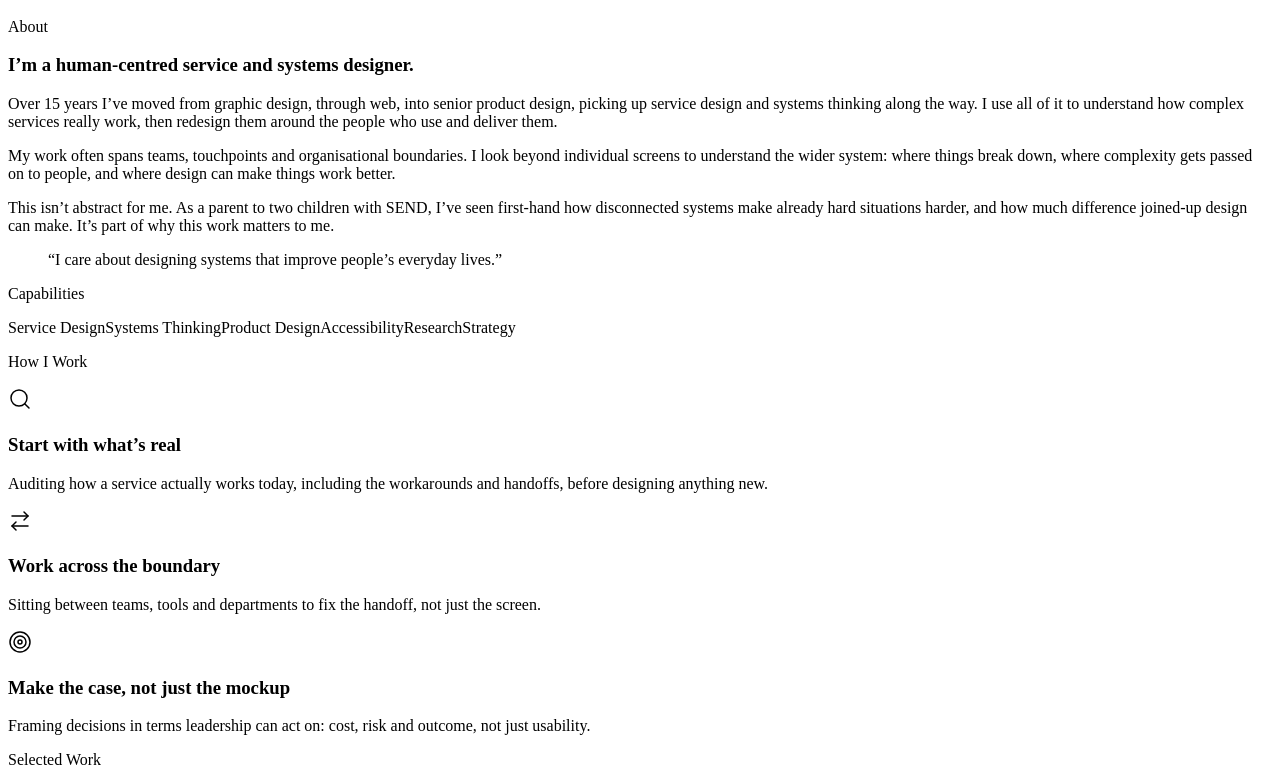
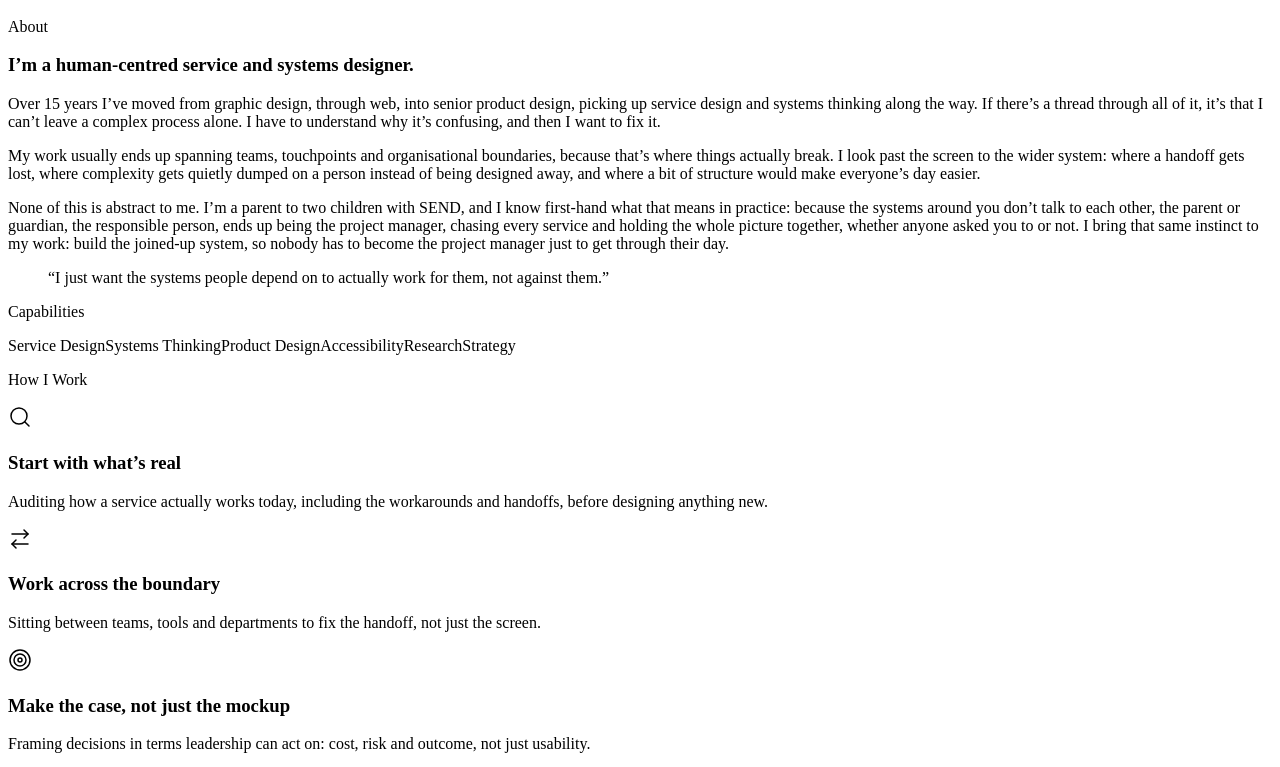
Before and after one commit to jadeparrish/portfolio, a Next.js app: page / in a window 1280 px wide. Shown: the part 1579-2346 px from the top of the page. Built offline with nearby package versions, Linux system fonts and the light colour scheme.

Commit message:
Modify read time and improve text clarity
Updated read time and revised several paragraphs for clarity and coherence.

```diff
--- a/app/page.js
+++ b/app/page.js
@@ -52,7 +52,7 @@ const thoughts = [
   {
     icon: Wrench,
     title: 'Nobody wants the new feature. They want the old one to work.',
-    readTime: '2 min read',
+    readTime: '6 min read',
     href: '/thinking/legacy',
   },
 ];
@@ -281,24 +281,30 @@ export default function PortfolioHomepage() {
                 <p>
                   Over 15 years I&rsquo;ve moved from graphic design, through web, into
                   senior product design, picking up service design and systems thinking
-                  along the way. I use all of it to understand how complex services really
-                  work, then redesign them around the people who use and deliver them.
+                  along the way. If there&rsquo;s a thread through all of it, it&rsquo;s
+                  that I can&rsquo;t leave a complex process alone. I have to understand
+                  why it&rsquo;s confusing, and then I want to fix it.
                 </p>
                 <p>
-                  My work often spans teams, touchpoints and organisational boundaries. I
-                  look beyond individual screens to understand the wider system: where
-                  things break down, where complexity gets passed on to people, and where
-                  design can make things work better.
+                  My work usually ends up spanning teams, touchpoints and organisational
+                  boundaries, because that&rsquo;s where things actually break. I look past
+                  the screen to the wider system: where a handoff gets lost, where
+                  complexity gets quietly dumped on a person instead of being designed away,
+                  and where a bit of structure would make everyone&rsquo;s day easier.
                 </p>
                 <p>
-                  This isn&rsquo;t abstract for me. As a parent to two children with SEND,
-                  I&rsquo;ve seen first-hand how disconnected systems make already hard
-                  situations harder, and how much difference joined-up design can make.
-                  It&rsquo;s part of why this work matters to me.
+                  None of this is abstract to me. I&rsquo;m a parent to two children with
+                  SEND, and I know first-hand what that means in practice: because the
+                  systems around you don&rsquo;t talk to each other, the parent or
+                  guardian, the responsible person, ends up being the project manager,
+                  chasing every service and holding the whole picture together, whether
+                  anyone asked you to or not. I bring that same instinct to my work: build
+                  the joined-up system, so nobody has to become the project manager just to
+                  get through their day.
                 </p>
                 <blockquote className="border-l-2 border-neutral-300 pl-4 py-1 italic font-serif text-neutral-800 text-lg">
-                  &ldquo;I care about designing systems that improve people&rsquo;s everyday
-                  lives.&rdquo;
+                  &ldquo;I just want the systems people depend on to actually work for
+                  them, not against them.&rdquo;
                 </blockquote>
               </div>
 
```
